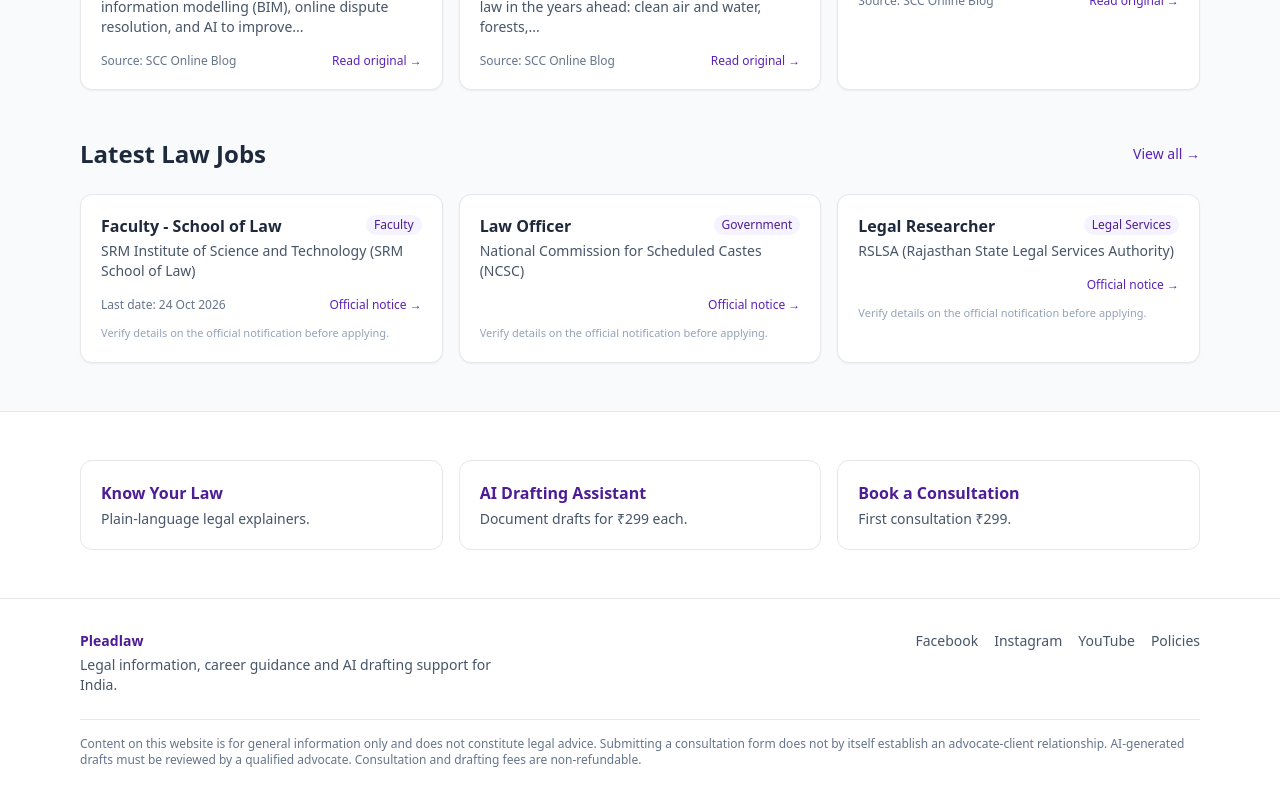
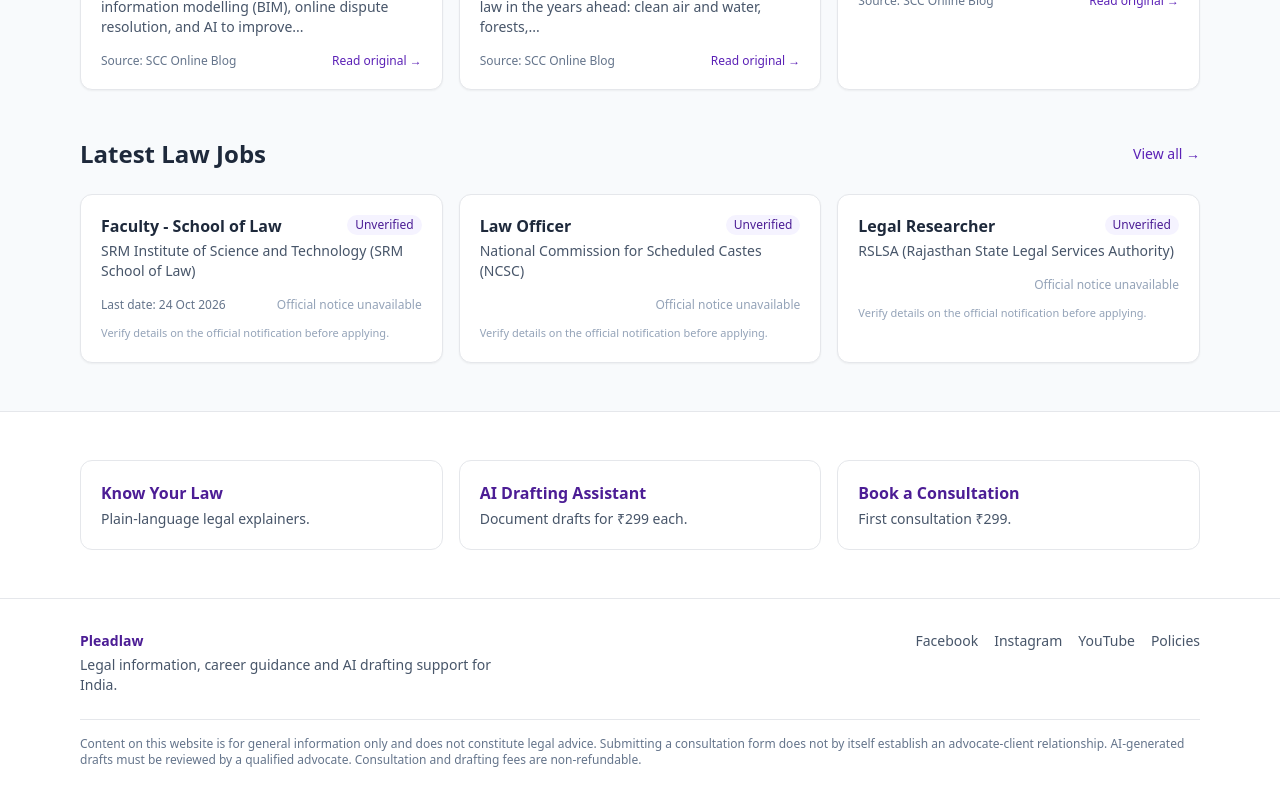
Before and after one commit to syedshaan/pleadlaw, a React (Vite) app: page / in a window 1280 px wide. Shown: the part 743-1543 px from the top of the page. Built offline with nearby package versions, Linux system fonts and the light colour scheme.

Commit message:
Update pages.jsx

```diff
--- a/src/pages.jsx
+++ b/src/pages.jsx
@@ -269,7 +269,7 @@
           <span className="shrink-0 rounded bg-slate-200 px-2 py-0.5 text-xs">Closed</span>
         ) : (
           <span className="shrink-0 rounded-full bg-brand-50 px-2 py-0.5 text-xs font-medium text-brand-700">
-            {job.type}
+            {job.verified === false ? "Unverified" : job.type}
           </span>
         )}
       </div>
@@ -279,6 +279,7 @@
         <span className="text-slate-500">
           {job.lastDate ? `Last date: ${formatDate(job.lastDate)}` : ""}
         </span>
+        {job.url ? (
           <a
             href={job.url}
             target="_blank"
@@ -287,6 +288,9 @@
           >
             Official notice →
           </a>
+        ) : (
+          <span className="text-slate-400">Official notice unavailable</span>
+        )}
       </div>
       <p className="mt-3 text-[11px] text-slate-400">
         Verify details on the official notification before applying.
@@ -299,6 +303,7 @@
   const { data, loading, error } = useJson("/jobs.json");
   const [type, setType] = useState("All");
   const [query, setQuery] = useState("");
+  const types = ["All", ...new Set(data.map((j) => j.type).filter(Boolean))];
 
   const items = data
     .filter((j) => type === "All" || j.type === type)
@@ -326,7 +331,7 @@
       />
 
       <div className="mt-4 flex gap-2">
-        {["All", "Government", "Private"].map((t) => (
+        {types.map((t) => (
           <button
             key={t}
             onClick={() => setType(t)}
```
Lines whose indentation alone changed are shown as unchanged.
